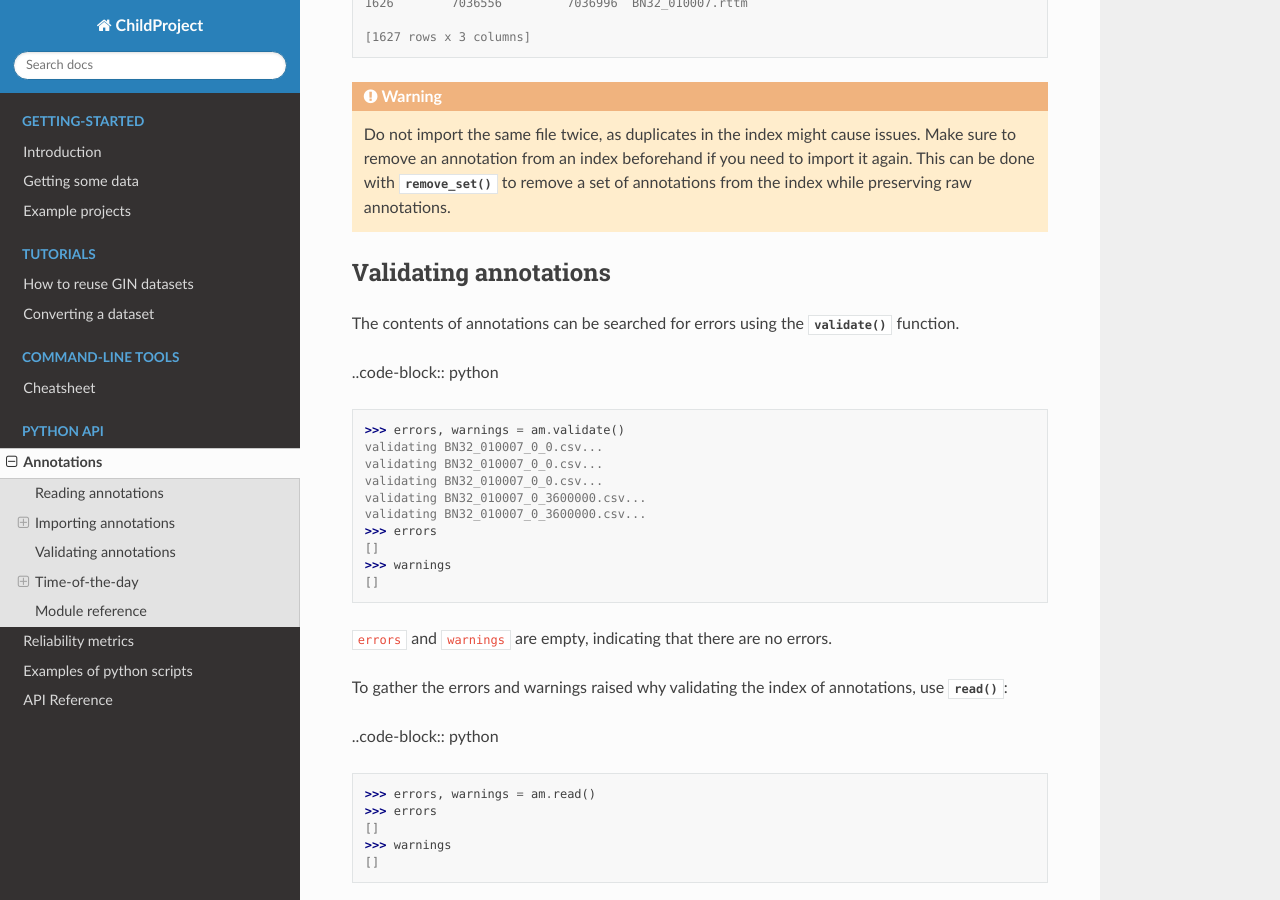
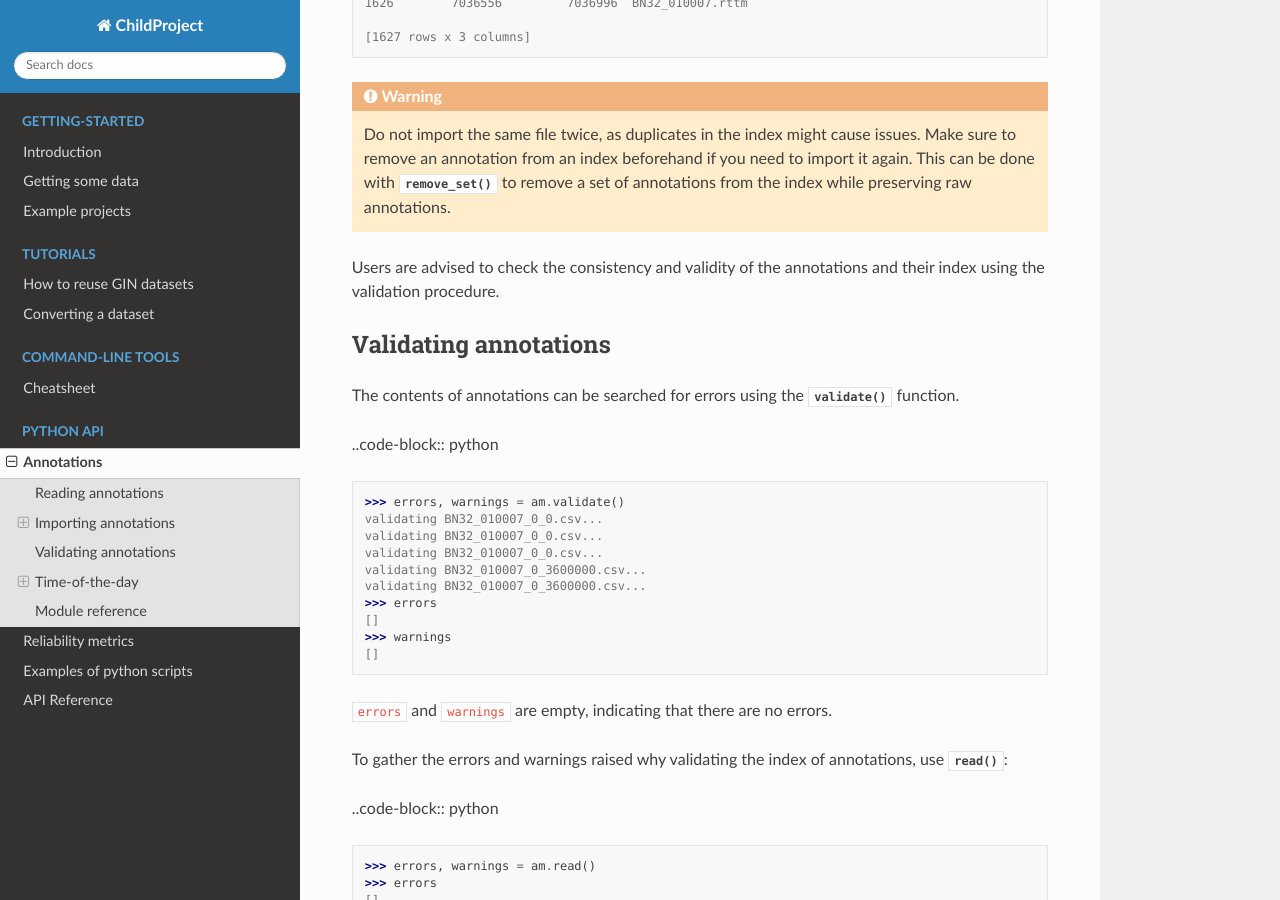
Before and after one commit to LAAC-LSCP/ChildProject, a Sphinx documentation site: the page built from docs/source/api-annotations.rst, in a window 1280 px wide and 900 px high, scrolled down 3786 px. Built offline with Sphinx 7.4.7 and the Read the Docs theme 2.0.0, drawn with Linux system fonts in a browser that asks for light colours; pages that are not in the unit, such as notebooks, are missing from menus.

Commit message:
attempt to fix some weird rest issue

```diff
--- a/docs/source/api-annotations.rst
+++ b/docs/source/api-annotations.rst
@@ -211,6 +211,9 @@ The contents of the output CSV file can be checked:
     This can be done with :meth:`~ChildProject.annotations.AnnotationManager.remove_set` to
     remove a set of annotations from the index while preserving raw annotations.
 
+Users are advised to check the consistency and validity of the annotations and their index
+using the validation procedure.
+
 Validating annotations
 ~~~~~~~~~~~~~~~~~~~~~~
 
```
